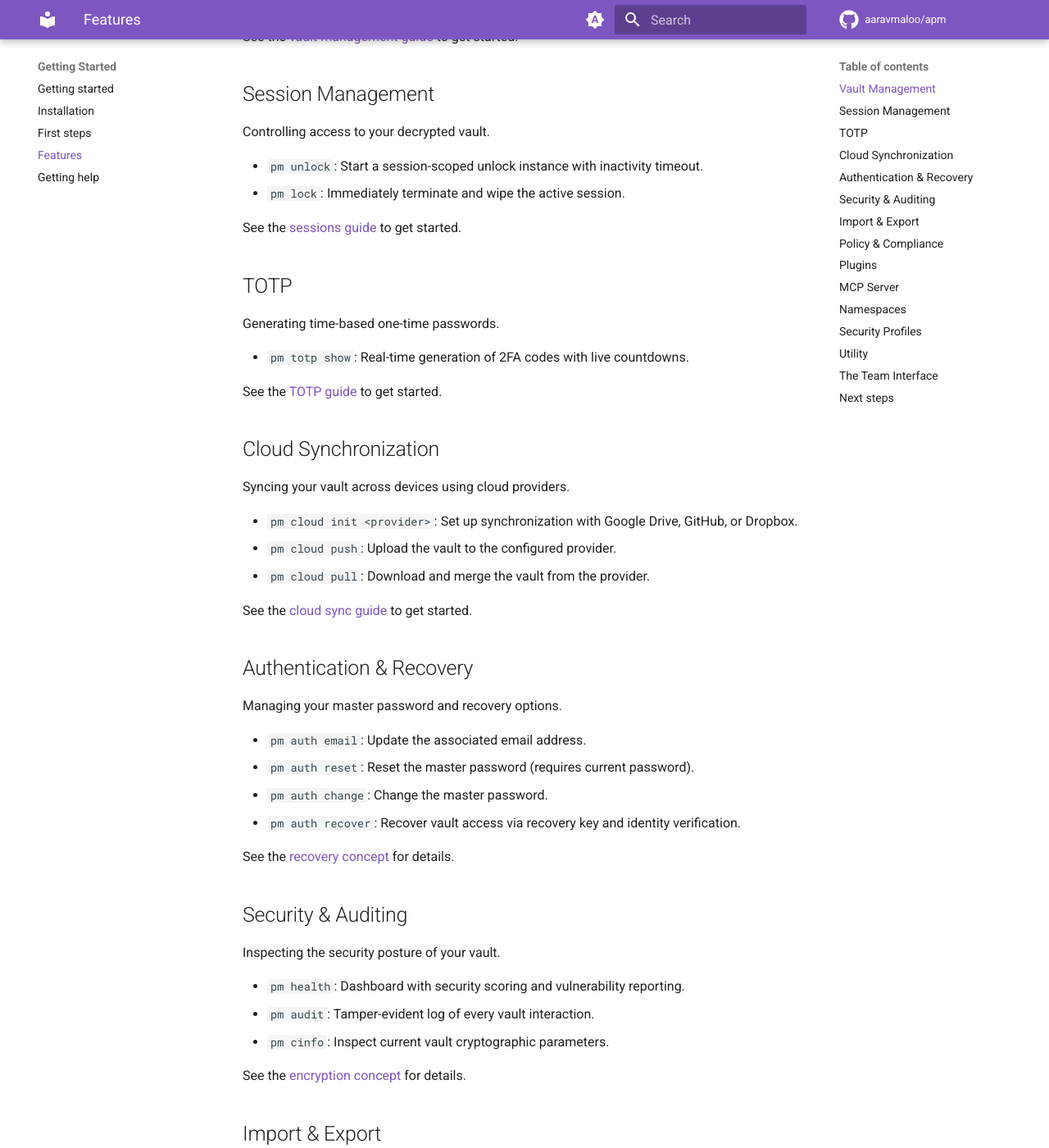
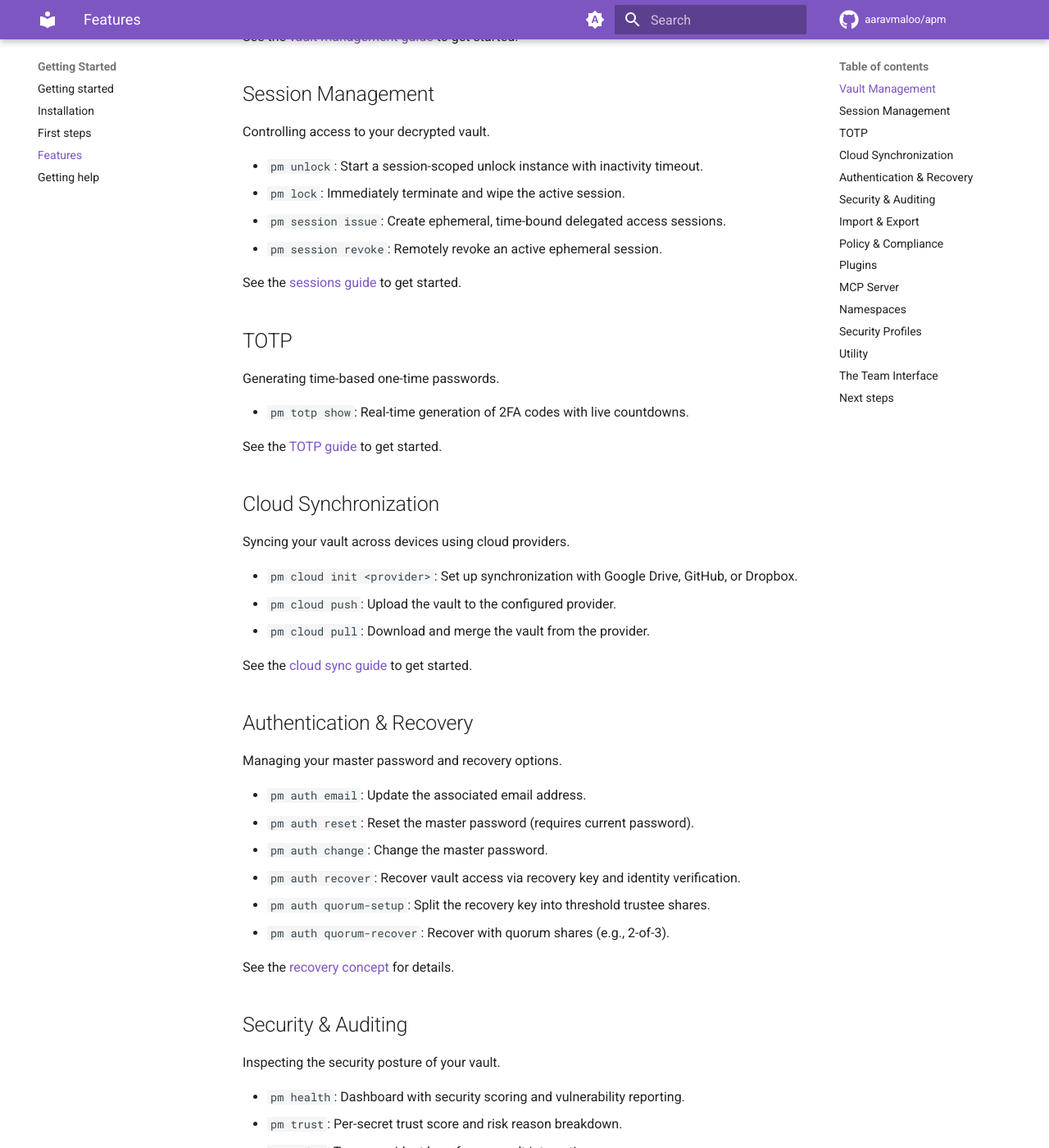
Before and after one commit to aaravmaloo/apm, an MkDocs documentation site: the page built from docs/getting-started/features.md, in a window 1280 px wide and 1400 px high, scrolled down 631 px. Shown: the whole window at 82% size. Built offline with MkDocs 1.6.1 and Material for MkDocs 9.7.7, drawn with Linux system fonts in a browser that asks for light colours; comment, search, counter and statistics services are not loaded; some of the changed text lies outside the part shown.

Commit message:
chore: update docs/getting-started/features.md

```diff
--- a/docs/getting-started/features.md
+++ b/docs/getting-started/features.md
@@ -24,6 +24,8 @@ Controlling access to your decrypted vault.
 
 - `pm unlock`: Start a session-scoped unlock instance with inactivity timeout.
 - `pm lock`: Immediately terminate and wipe the active session.
+- `pm session issue`: Create ephemeral, time-bound delegated access sessions.
+- `pm session revoke`: Remotely revoke an active ephemeral session.
 
 See the [sessions guide](../guides/sessions.md) to get started.
 
@@ -53,6 +55,8 @@ Managing your master password and recovery options.
 - `pm auth reset`: Reset the master password (requires current password).
 - `pm auth change`: Change the master password.
 - `pm auth recover`: Recover vault access via recovery key and identity verification.
+- `pm auth quorum-setup`: Split the recovery key into threshold trustee shares.
+- `pm auth quorum-recover`: Recover with quorum shares (e.g., 2-of-3).
 
 See the [recovery concept](../concepts/recovery.md) for details.
 
@@ -61,6 +65,7 @@ See the [recovery concept](../concepts/recovery.md) for details.
 Inspecting the security posture of your vault.
 
 - `pm health`: Dashboard with security scoring and vulnerability reporting.
+- `pm trust`: Per-secret trust score and risk reason breakdown.
 - `pm audit`: Tamper-evident log of every vault interaction.
 - `pm cinfo`: Inspect current vault cryptographic parameters.
 
@@ -92,6 +97,7 @@ Extending APM with declarative plugins.
 - `pm plugins add <name>`: Install a plugin from the marketplace.
 - `pm plugins local <path>`: Install a plugin from a local directory.
 - `pm plugins list`: List installed plugins.
+- `pm plugins push <name>`: Publish a plugin to the Google Drive marketplace.
 - `pm plugins remove <name>`: Uninstall a plugin.
 
 See the [plugins guide](../guides/plugins.md) to get started.
@@ -103,6 +109,7 @@ Connecting AI assistants to your vault.
 - `pm mcp token`: Generate an access token with granular permissions.
 - `pm mcp serve`: Start the Model Context Protocol server.
 - `pm mcp config`: Display the configuration snippet for your AI client.
+- `add_entry`, `edit_entry`, and `delete_entry` now support transaction guardrails (`tx_id`, `approve`) with receipts.
 
 See the [MCP integration guide](../guides/mcp-integration.md) to get started.
 
```
